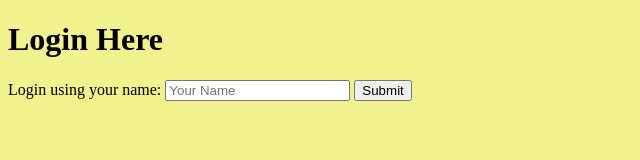
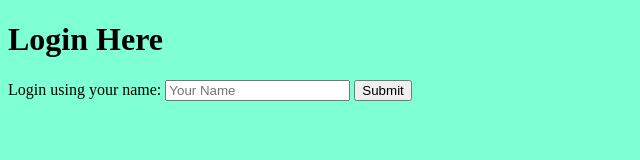
Before and after one commit to Git-Huddle/my-first-web-app, a plain HTML site: page index.html in a window 1280 px wide. Shown: the whole page, without its empty margins (0-640 px from the left). Drawn offline with Linux system fonts and the light colour scheme.

Commit message:
maybe this will work

```diff
--- a/style.css
+++ b/style.css
@@ -1,3 +1,3 @@
 html {
-    background-color: rgb(241, 241, 142);
+    background-color: aquamarine;
 }
```
